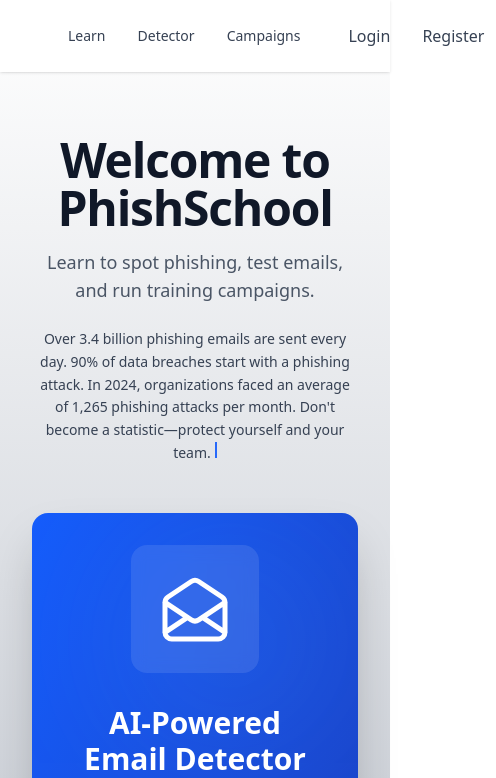
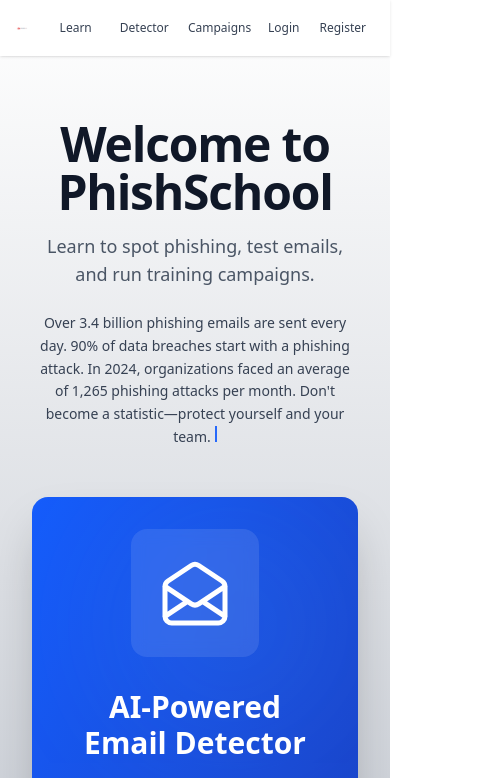
Before and after one commit to JustinCWang/PhishSchool, a React (Vite) app in the folder client/: page / in a window 390 px wide. Shown: the top 778 px of the page, 496 px wide, since content can reach past the window. Built offline with nearby package versions, Linux system fonts and the light colour scheme; no server answers.

Commit message:
layout and learn page changes

```diff
--- a/client/src/components/Layout.tsx
+++ b/client/src/components/Layout.tsx
@@ -5,26 +5,26 @@ function Navbar() {
   const { user, signOut } = useAuth()
   return (
     <nav className="sticky top-0 z-10 bg-white shadow-sm">
-      <div className="flex items-center gap-6 px-8 py-4">
+      <div className="flex items-center gap-4 px-4 py-3 sm:gap-6 sm:px-8 sm:py-4">
         <Link to="/" className="flex items-center" aria-label="PhishSchool Home">
-          <img src="/phishschoollogo.png" alt="PhishSchool" className="h-10 w-auto object-contain" />
+          <img src="/phishschoollogo.png" alt="PhishSchool" className="h-8 w-auto object-contain sm:h-10" />
         </Link>
-        <div className="flex items-center gap-2 text-sm">
-          <NavLink to="/learn" className={({ isActive }: { isActive: boolean }) => `px-3 py-2 rounded-md ${isActive ? 'bg-blue-100 text-blue-700' : 'text-gray-700 hover:text-blue-600'}`}>Learn</NavLink>
-          <NavLink to="/detector" className={({ isActive }: { isActive: boolean }) => `px-3 py-2 rounded-md ${isActive ? 'bg-blue-100 text-blue-700' : 'text-gray-700 hover:text-blue-600'}`}>Detector</NavLink>
-          <NavLink to="/campaigns" className={({ isActive }: { isActive: boolean }) => `px-3 py-2 rounded-md ${isActive ? 'bg-blue-100 text-blue-700' : 'text-gray-700 hover:text-blue-600'}`}>Campaigns</NavLink>
+        <div className="flex flex-1 items-center justify-center gap-1 text-xs sm:justify-start sm:gap-2 sm:text-sm">
+          <NavLink to="/learn" className={({ isActive }: { isActive: boolean }) => `min-w-0 flex-1 text-center px-2 py-1 rounded-md sm:flex-none sm:px-3 sm:py-2 ${isActive ? 'bg-blue-100 text-blue-700' : 'text-gray-700 hover:text-blue-600'}`}>Learn</NavLink>
+          <NavLink to="/detector" className={({ isActive }: { isActive: boolean }) => `min-w-0 flex-1 text-center px-2 py-1 rounded-md sm:flex-none sm:px-3 sm:py-2 ${isActive ? 'bg-blue-100 text-blue-700' : 'text-gray-700 hover:text-blue-600'}`}>Detector</NavLink>
+          <NavLink to="/campaigns" className={({ isActive }: { isActive: boolean }) => `min-w-0 flex-1 text-center px-2 py-1 rounded-md sm:flex-none sm:px-3 sm:py-2 ${isActive ? 'bg-blue-100 text-blue-700' : 'text-gray-700 hover:text-blue-600'}`}>Campaigns</NavLink>
         </div>
-        <div className="ml-auto flex items-center gap-2">
+        <div className="ml-auto flex items-center gap-1 sm:gap-2">
           {user ? (
             <div className="flex items-center gap-2">
-              <NavLink to="/profile" className={({ isActive }: { isActive: boolean }) => `px-3 py-2 rounded-md ${isActive ? 'bg-blue-100 text-blue-700' : 'text-gray-700 hover:text-blue-600'}`}>Profile</NavLink>
-              <span className="hidden sm:inline text-gray-600">{user.email}</span>
-              <button onClick={signOut} className="rounded-md bg-blue-600 px-3 py-2 text-white hover:bg-blue-700">Sign out</button>
+              <NavLink to="/profile" className={({ isActive }: { isActive: boolean }) => `px-2 py-1 rounded-md text-xs sm:px-3 sm:py-2 sm:text-sm ${isActive ? 'bg-blue-100 text-blue-700' : 'text-gray-700 hover:text-blue-600'}`}>Profile</NavLink>
+              <span className="hidden sm:inline text-gray-600 truncate max-w-[10rem]">{user.email}</span>
+              <button onClick={signOut} className="rounded-md bg-blue-600 px-2 py-1 text-xs text-white hover:bg-blue-700 sm:px-3 sm:py-2 sm:text-sm">Sign out</button>
             </div>
           ) : (
             <>
-              <NavLink to="/login" className={({ isActive }: { isActive: boolean }) => `px-3 py-2 rounded-md ${isActive ? 'bg-blue-100 text-blue-700' : 'text-gray-700 hover:text-blue-600'}`}>Login</NavLink>
-              <NavLink to="/register" className={({ isActive }: { isActive: boolean }) => `px-3 py-2 rounded-md ${isActive ? 'bg-blue-100 text-blue-700' : 'text-gray-700 hover:text-blue-600'}`}>Register</NavLink>
+              <NavLink to="/login" className={({ isActive }: { isActive: boolean }) => `px-2 py-1 rounded-md text-xs sm:px-3 sm:py-2 sm:text-sm ${isActive ? 'bg-blue-100 text-blue-700' : 'text-gray-700 hover:text-blue-600'}`}>Login</NavLink>
+              <NavLink to="/register" className={({ isActive }: { isActive: boolean }) => `px-2 py-1 rounded-md text-xs sm:px-3 sm:py-2 sm:text-sm ${isActive ? 'bg-blue-100 text-blue-700' : 'text-gray-700 hover:text-blue-600'}`}>Register</NavLink>
             </>
           )}
         </div>
--- a/client/src/learn/Learn.tsx
+++ b/client/src/learn/Learn.tsx
@@ -287,13 +287,13 @@ export default function Learn() {
 
 	{/* Title with Score on Right */}
 	<div className="flex items-center justify-between">
-    	<div className="flex-1"></div>
-    <h1 className="flex-1 text-4xl font-bold text-center bg-gradient-to-r from-blue-600 to-cyan-600 bg-clip-text text-transparent flex items-center justify-center gap-3">
+		<div className="hidden sm:block sm:flex-1"></div>
+		<h1 className="w-full sm:flex-1 text-4xl font-bold text-center bg-gradient-to-r from-blue-600 to-cyan-600 bg-clip-text text-transparent flex items-center justify-center gap-3 px-2">
 			<span>Learn</span>
-      <img src="/LearnFish.png" alt="Learn Fish" className="h-16 w-auto object-contain" />
+			<img src="/LearnFish.png" alt="Learn Fish" className="h-12 w-auto object-contain sm:h-16" />
 		</h1>
-    	{user && (
-      	<div className="flex-1 flex justify-end">
+		{user ? (
+			<div className="hidden sm:flex sm:flex-1 justify-end">
 				{loadingStats ? (
 					<div className="text-sm text-gray-500">Loading...</div>
 				) : (
@@ -316,6 +316,8 @@ export default function Learn() {
 					</div>
 				)}
 			</div>
+		) : (
+			<div className="hidden sm:block sm:flex-1" />
 		)}
 	</div>
 
```
Lines whose indentation alone changed are shown as unchanged.
